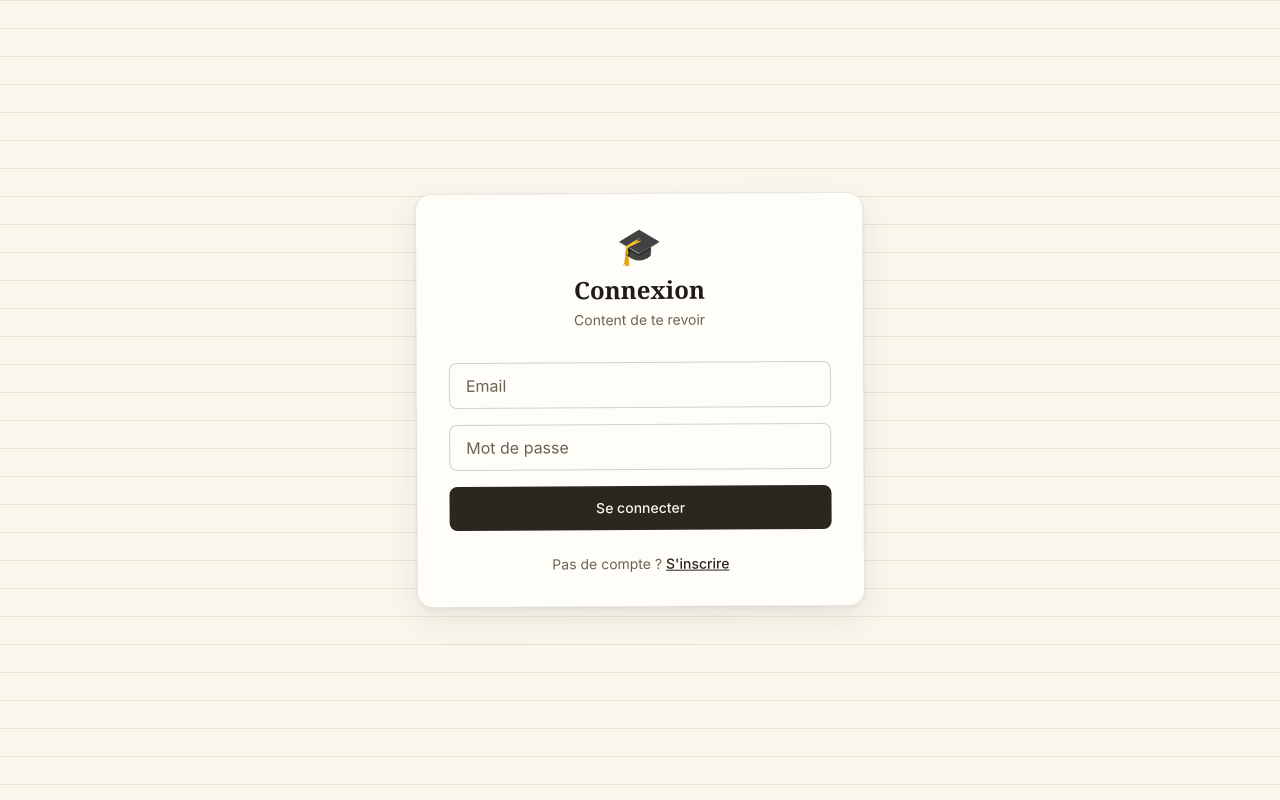
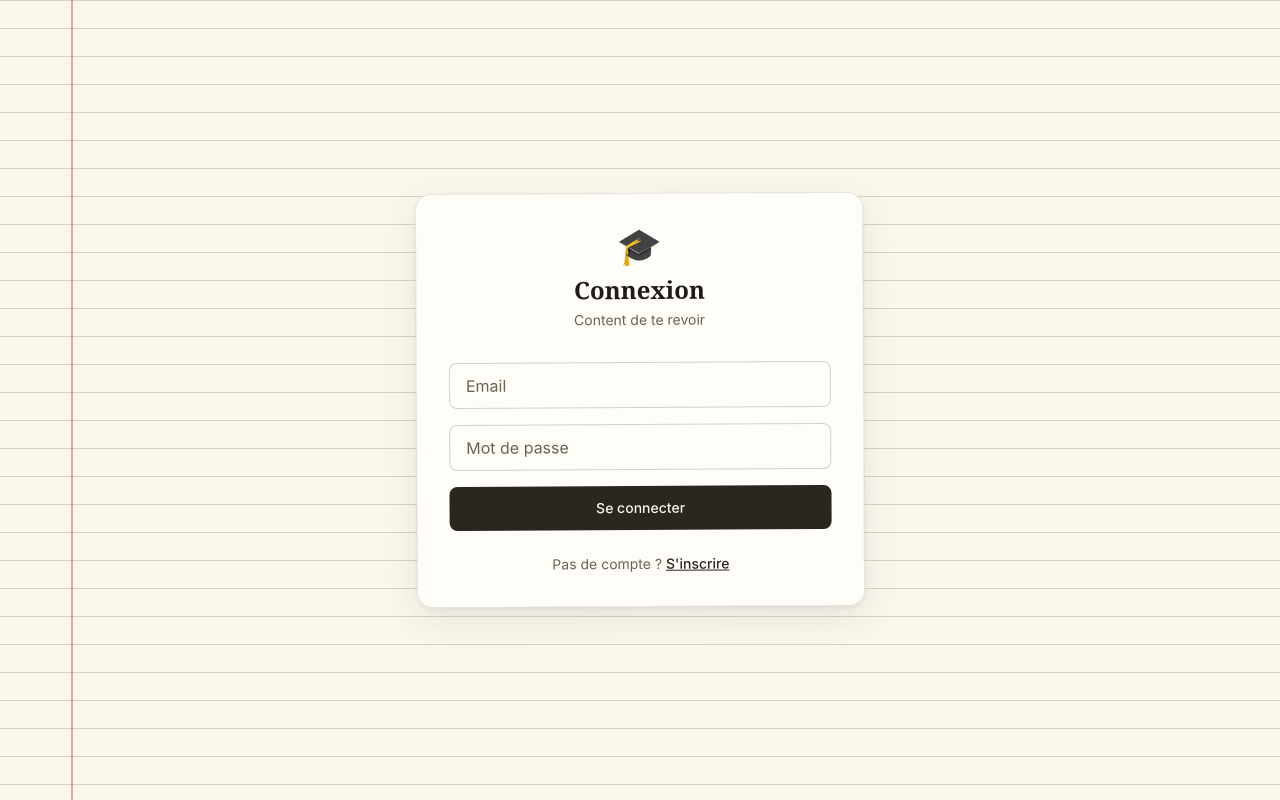
Before and after one commit to wimicode/StudyAI-Plus, a Next.js app: page /auth/login in a window 1280 px wide. Built offline with nearby package versions, Linux system fonts and the light colour scheme; no server answers.

Commit message:
Update page.tsx

```diff
--- a/src/app/auth/login/page.tsx
+++ b/src/app/auth/login/page.tsx
@@ -22,7 +22,7 @@ export default function LoginPage() {
   }
 
   return (
-    <div className="min-h-screen flex items-center justify-center px-4 py-12">
+    <div className="min-h-screen flex items-center justify-center px-4 py-12 page-with-margin">
       <div className="bg-paper-50 border border-ink-700/10 rounded-2xl p-8 w-full max-w-md shadow-[0_2px_4px_rgba(43,38,32,0.06),0_12px_32px_rgba(43,38,32,0.08)] -rotate-[0.3deg]">
         <div className="text-center mb-8">
           <div className="text-4xl mb-2">🎓</div>
```
